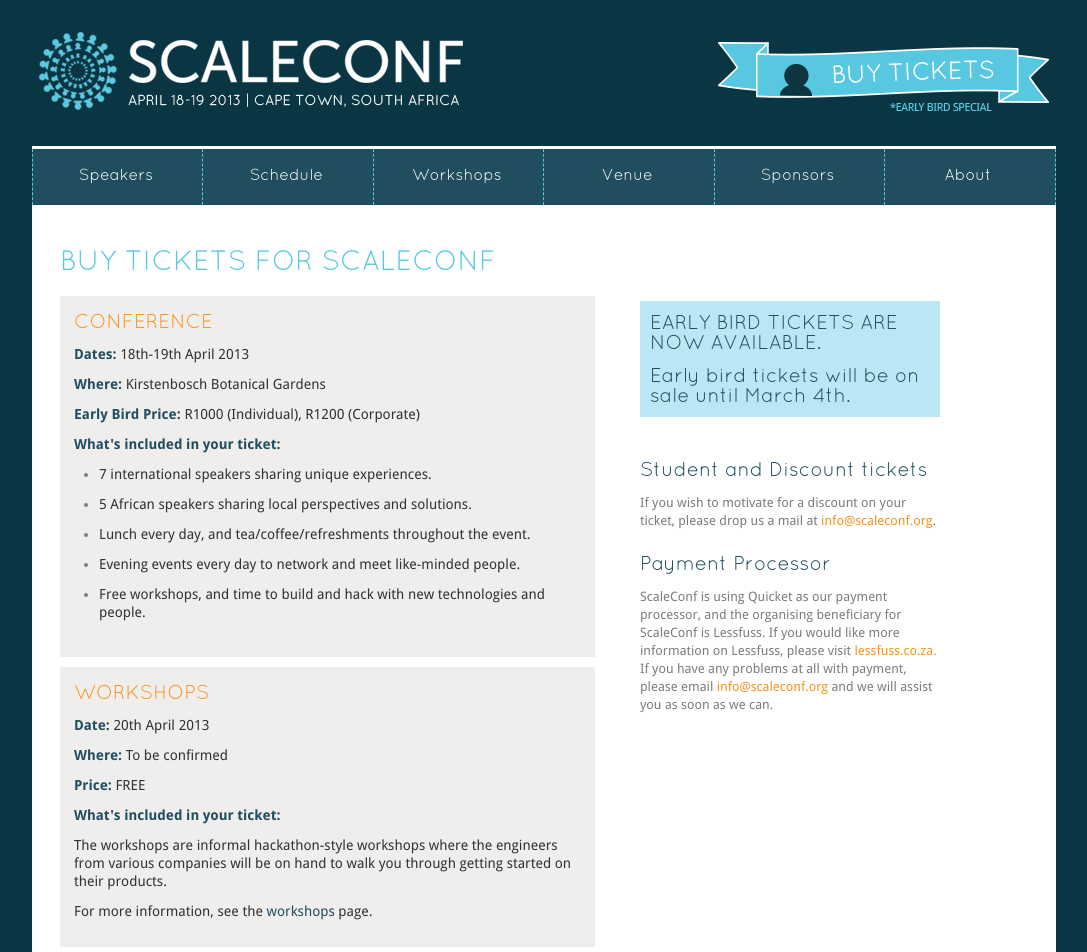
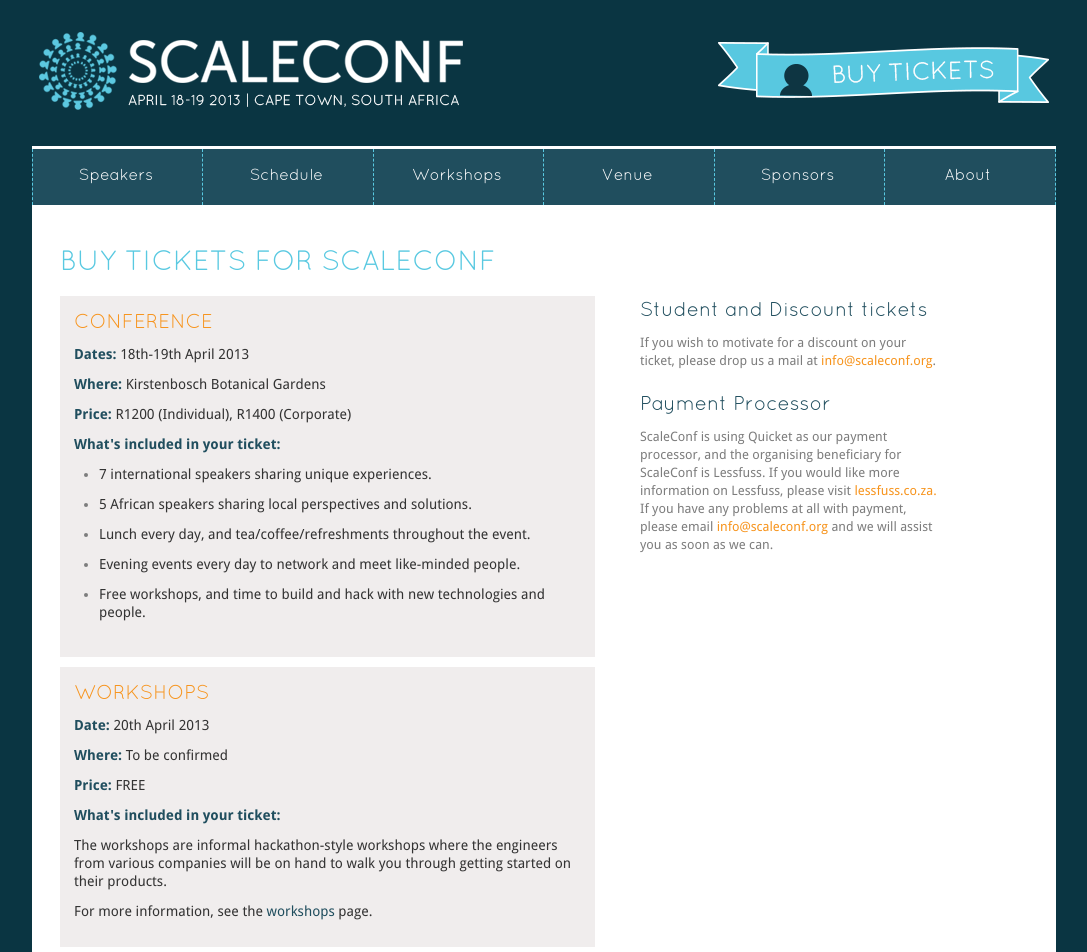
Before and after one commit to scaleconf/scaleconf.github.com, a Jekyll site: the page built from purchase.html, in a window 1280 px wide. Shown: the top 952 px of the page, without its empty margins (96-1183 px from the left). Built offline with Jekyll 4.4.1, drawn with Linux system fonts in a browser that asks for light colours; Markdown is read by kramdown in place of the engine named in the settings.

Commit message:
removed early bird ticketing info, updated "buy ticket" banner

```diff
--- a/purchase.html
+++ b/purchase.html
@@ -14,7 +14,7 @@
             <h2>CONFERENCE</h2>
             <p><b>Dates:</b> 18th-19th April 2013 </p>
             <p><b>Where:</b> Kirstenbosch Botanical Gardens </p>
-            <p><b>Early Bird Price:</b> R1000 (Individual), R1200 (Corporate) </p>
+            <p><b>Price:</b> R1200 (Individual), R1400 (Corporate) </p>
             <p><b>What's included in your ticket:</b></p>
             <ul>
                 <li>
@@ -53,10 +53,12 @@
 
     <div id="purchase-boxes">
 
+        <!--
         <div id="earlybird">
             <h2>EARLY BIRD TICKETS ARE NOW AVAILABLE.</h2>
             <h2 class="discount">Early bird tickets will be on sale until March 4th.</h2>
         </div>
+        -->
 
         <div id="extra-info">
             <ul>
```
Also changed, not shown: images/ticket-banner.png.
